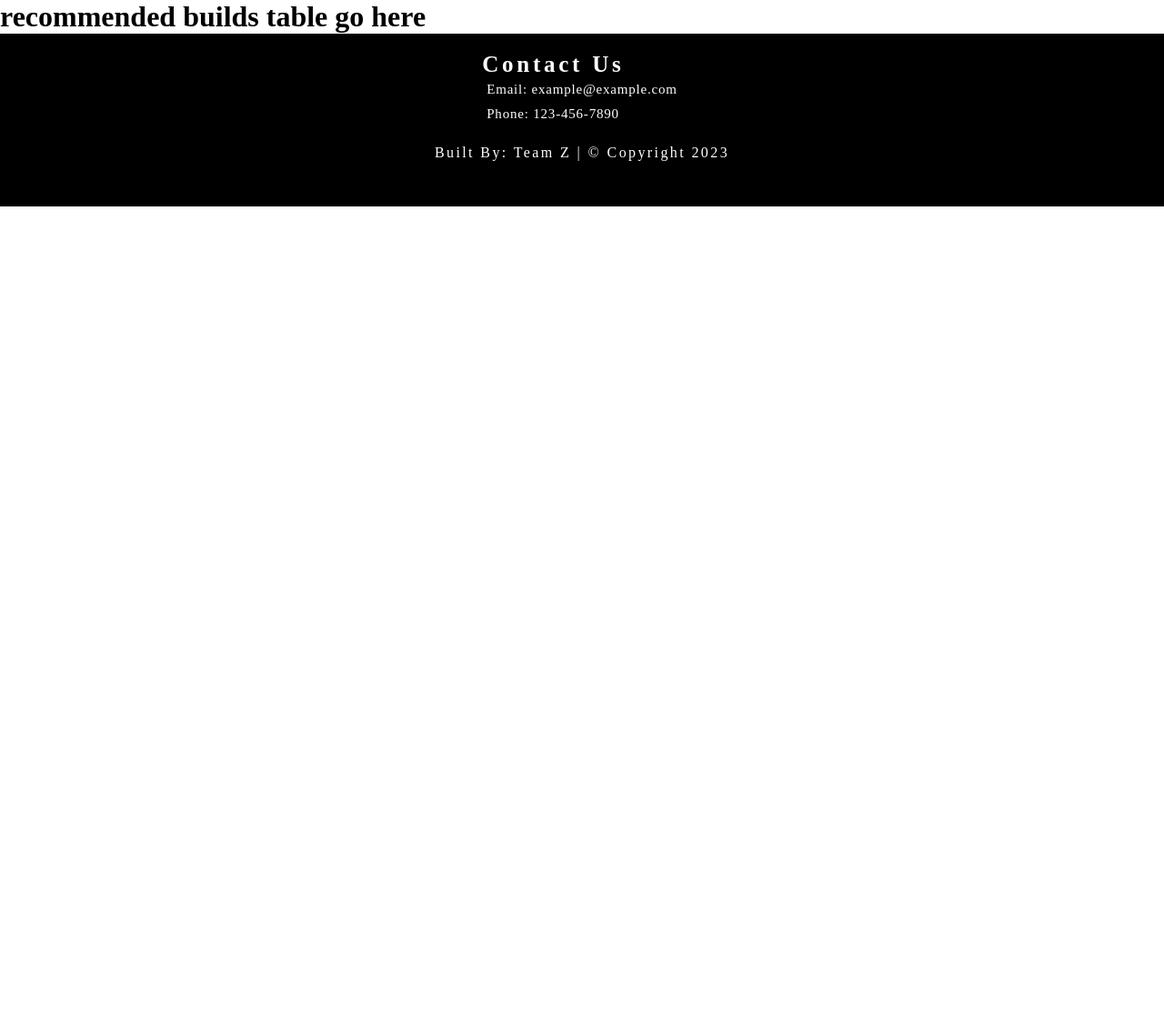
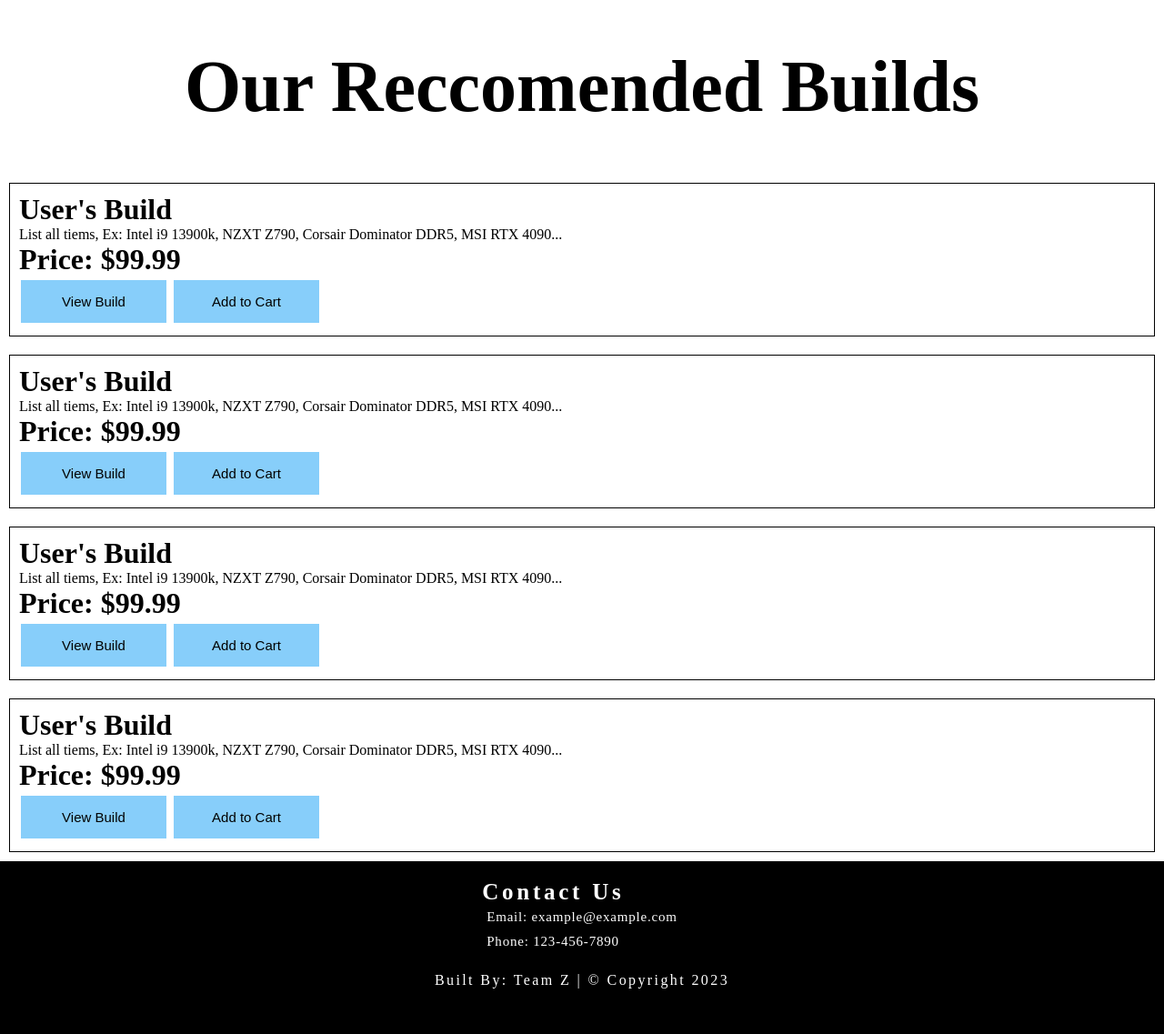
Before and after one commit to riazahmed01/332project, a Flask app: page /recbuild/ in a window 1280 px wide. Shown: the part 84-1221 px from the top of the page at 91% size. Before the commit the page ends 311 px from the top, so only its background shows below. Run offline with Flask 3, Linux system fonts and the light colour scheme.

Commit message:
Finished updating templates for user and emply recommended builds

```diff
--- a/static/css/recbuild.css
+++ b/static/css/recbuild.css
@@ -1,3 +1,39 @@
-.h1{
-    color: aqua;
+.createContainer{
+    display: flex;
+    flex-direction: column;
+    width: 100%;
 }
+
+.title{
+    width: auto;
+    height: auto;
+    padding-top: 50px;
+    padding-bottom: 50px;
+    text-align: center;
+}
+
+.title h1{
+    font-size: 80px;
+}
+
+.createItems{
+    width: auto;
+    height: auto;
+    margin: 10px;
+    padding: 10px;
+    border: 1px solid black;
+}
+
+.createItems button {
+    background-color: lightskyblue;
+    border: 1px black;
+    color: black;
+    padding: 15px 32px;
+    text-align: center;
+    text-decoration: none;
+    display: inline-block;
+    font-size: 15px;
+    cursor: pointer;
+    margin: 4px 2px;
+    width: 160px;
+}
--- a/templates/recbuild.html
+++ b/templates/recbuild.html
@@ -7,13 +7,49 @@
 
 <!--title of the page-->
 {% block titlePage %}
-
+    Custom Build
 {% endblock titlePage %}
 
 <!--main content of the page-->
 {% block content %}
-<h1>
-    recommended builds table go here
-</h1>
+<div class="createContainer">
+
+    <div class="title">
+        <h1>Our Reccomended Builds</h1>
+    </div>
+    <!-- loop this div for every new build-->
+    <div class="createItems">
+        <h1>User's Build</h1>
+        <p id="item-list">List all tiems, Ex: Intel i9 13900k, NZXT Z790, Corsair Dominator DDR5, MSI RTX 4090...</p>
+        <h1 id="Price">Price: $99.99</h1>
+        <button id="view-item">View Build</button>
+        <button id="add-item">Add to Cart</button>
+    </div>
+
+    <div class="createItems">
+        <h1>User's Build</h1>
+        <p id="item-list">List all tiems, Ex: Intel i9 13900k, NZXT Z790, Corsair Dominator DDR5, MSI RTX 4090...</p>
+        <h1 id="Price">Price: $99.99</h1>
+        <button id="view-item">View Build</button>
+        <button id="add-item">Add to Cart</button>
+    </div>
+
+    <div class="createItems">
+        <h1>User's Build</h1>
+        <p id="item-list">List all tiems, Ex: Intel i9 13900k, NZXT Z790, Corsair Dominator DDR5, MSI RTX 4090...</p>
+        <h1 id="Price">Price: $99.99</h1>
+        <button id="view-item">View Build</button>
+        <button id="add-item">Add to Cart</button>
+    </div>
+
+    <div class="createItems">
+        <h1>User's Build</h1>
+        <p id="item-list">List all tiems, Ex: Intel i9 13900k, NZXT Z790, Corsair Dominator DDR5, MSI RTX 4090...</p>
+        <h1 id="Price">Price: $99.99</h1>
+        <button id="view-item">View Build</button>
+        <button id="add-item">Add to Cart</button>
+    </div>
+
+</div>
 
 {% endblock %}
```
Also changed, not shown: static/css/userbuild.css (+38 -2 lines), templates/userbuild.html (+39 -4 lines).
